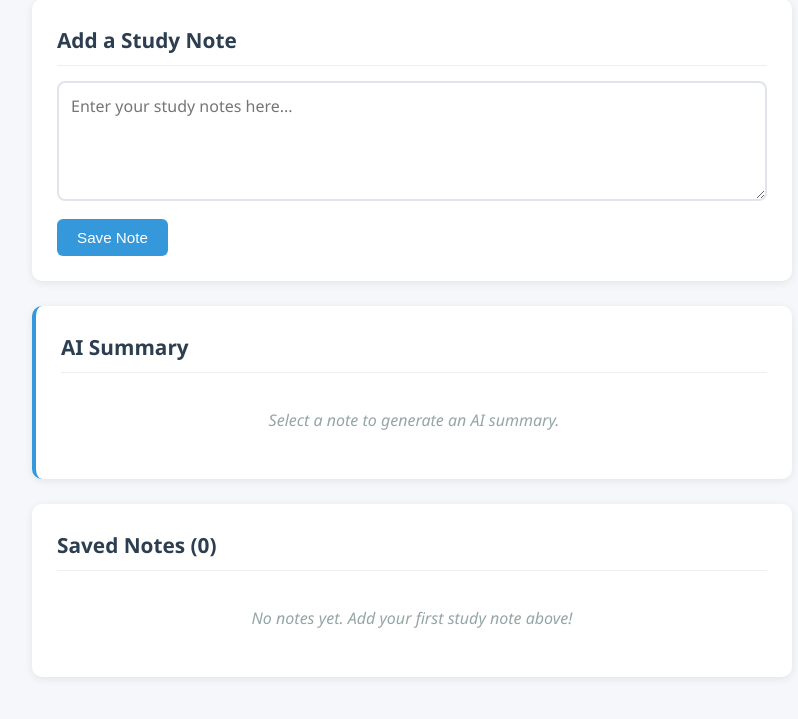
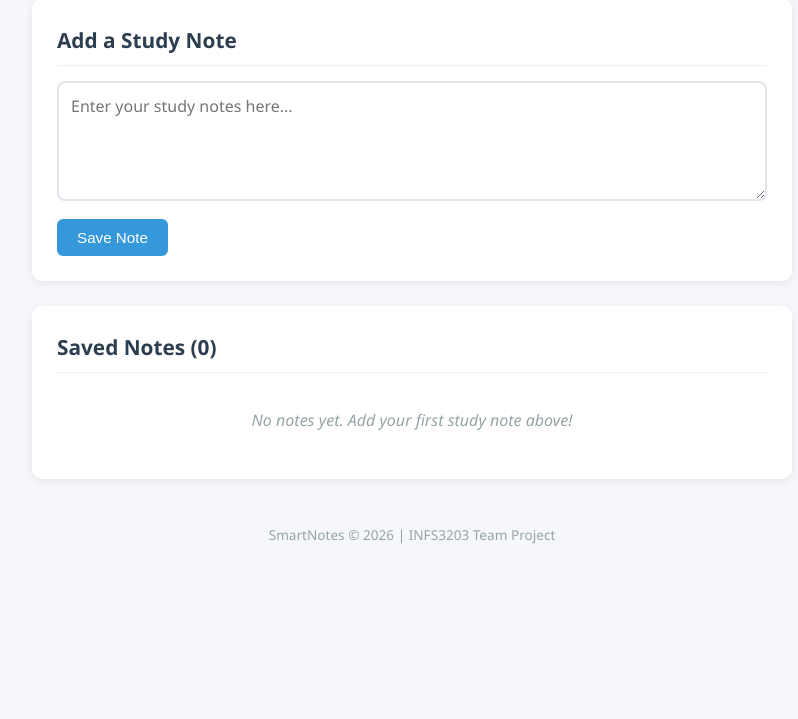
Before and after one commit to AhmadAlhitmi/projectINFS3203, a Flask app: page / in a window 1280 px wide. Shown: the part 210-929 px from the top of the page, without its empty margins (228-1026 px from the left). After the commit the page ends 754 px from the top, so only its background shows below. Run offline with Flask 3, Linux system fonts and the light colour scheme; data that the repository does not hold is empty.

Commit message:
removed redundant ai summary box

```diff
--- a/templates/index.html
+++ b/templates/index.html
@@ -31,14 +31,6 @@
                 <textarea name="text" placeholder="Enter your study notes here..." required></textarea>
                 <button type="submit" class="btn btn-primary">Save Note</button>
             </form>
-        </section>
-
-        <!-- AI Summary Section -->
-        <section class="ai-section">
-            <h2>AI Summary</h2>
-            <div id="summary-result">
-                <p class="placeholder-text">Select a note to generate an AI summary.</p>
-            </div>
         </section>
 
         <!-- Saved Notes Section -->
```
